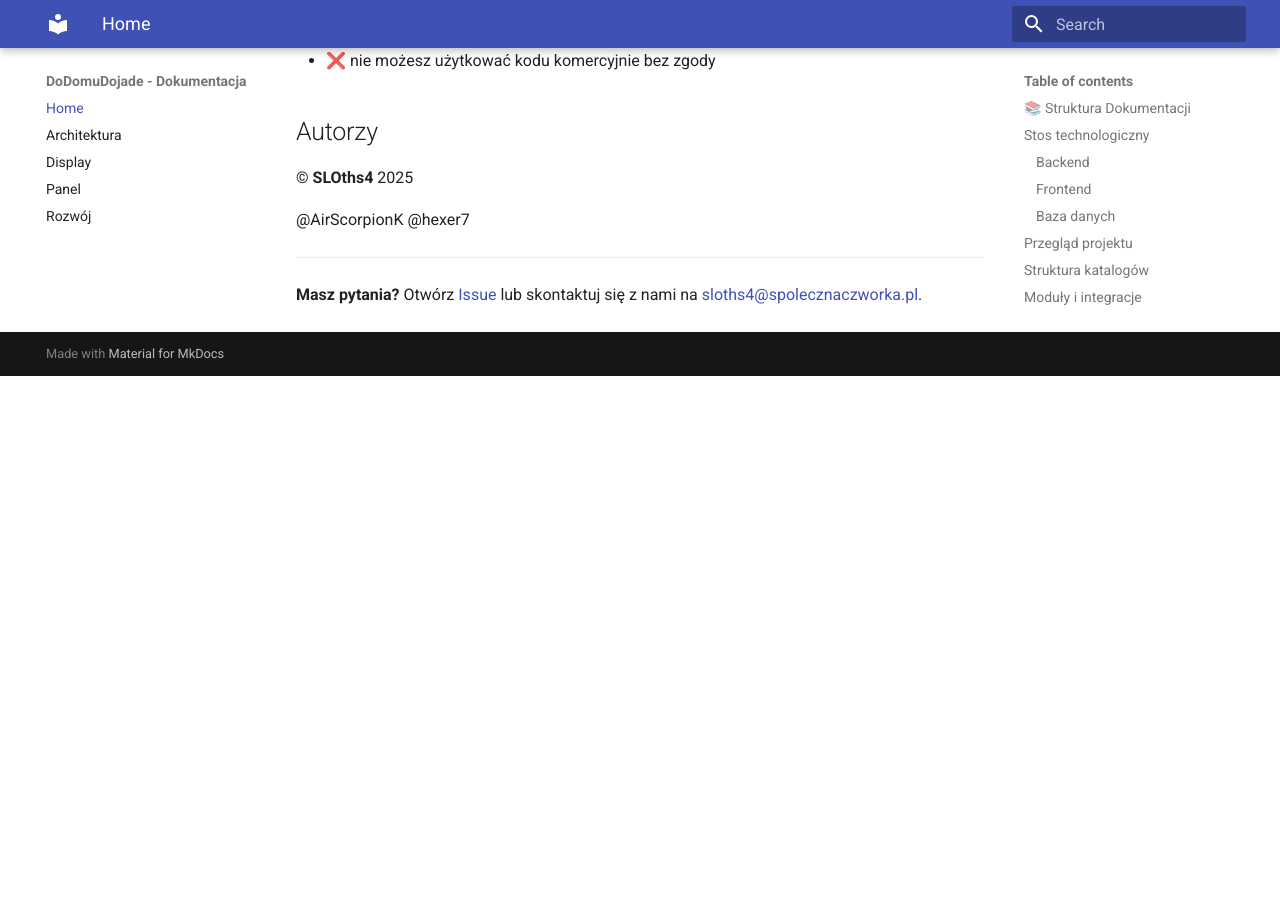
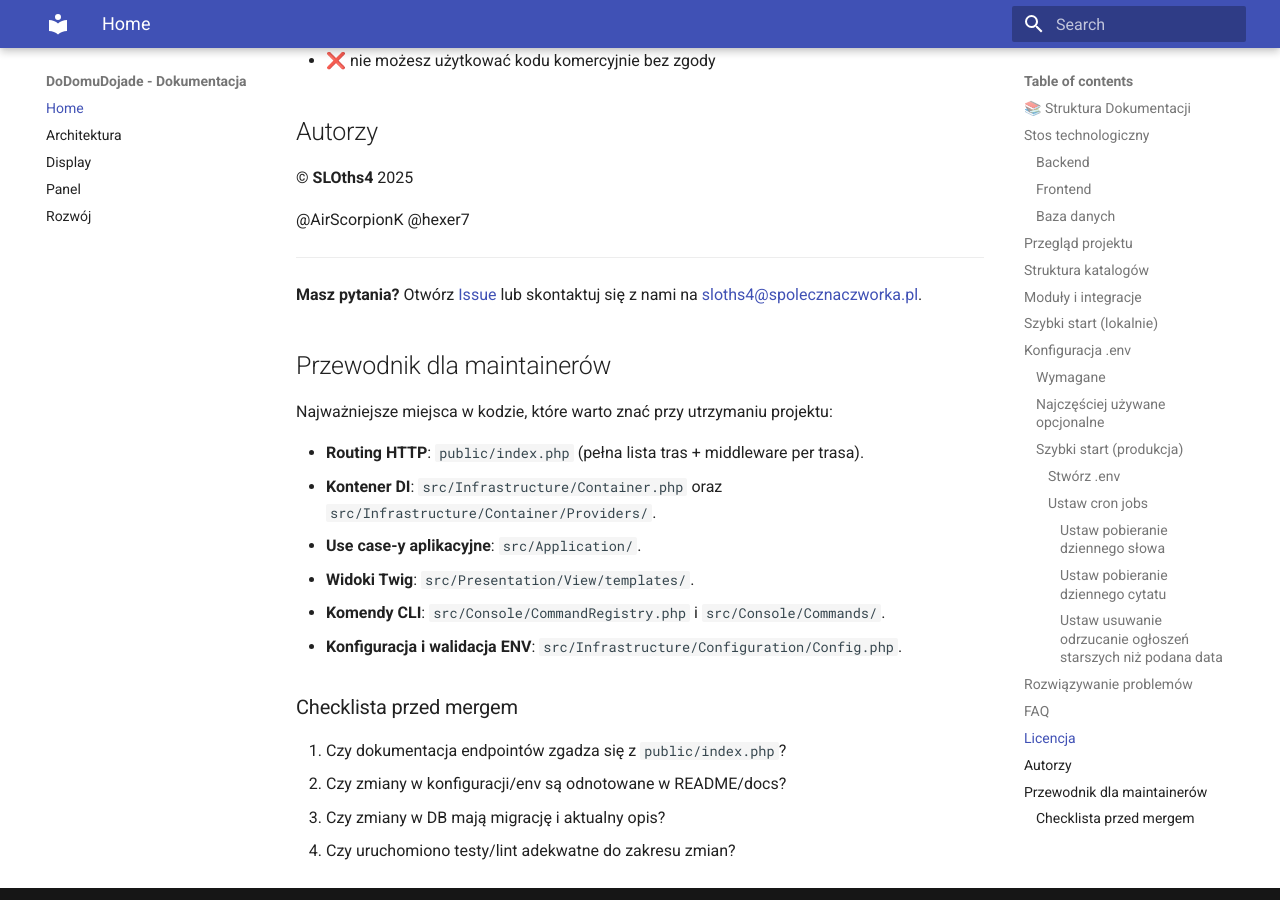
Before and after one commit to SLOths4/DoDomuDojade, an MkDocs documentation site: the page built from resources/docs/index.md, in a window 1280 px wide and 900 px high, scrolled down 4295 px. Built offline with MkDocs 1.6.1 and Material for MkDocs 9.7.7, drawn with Linux system fonts in a browser that asks for light colours; before the commit the page ends 4671 px from its top, so only the background shows below that.

Commit message:
docs: rozbuduj onboarding maintainerów i dodaj AGENTS.md

```diff
--- a/resources/docs/index.md
+++ b/resources/docs/index.md
@@ -166,3 +166,21 @@ Oznacza to, że:
 
 ---
 **Masz pytania?** Otwórz [Issue](https://github.com/SLOths4/DoDomuDojade/issues) lub skontaktuj się z nami na [sloths4@spolecznaczworka.pl](mailto:sloths4@spolecznaczworka.pl).
+
+## Przewodnik dla maintainerów
+
+Najważniejsze miejsca w kodzie, które warto znać przy utrzymaniu projektu:
+
+- **Routing HTTP**: `public/index.php` (pełna lista tras + middleware per trasa).
+- **Kontener DI**: `src/Infrastructure/Container.php` oraz `src/Infrastructure/Container/Providers/`.
+- **Use case-y aplikacyjne**: `src/Application/`.
+- **Widoki Twig**: `src/Presentation/View/templates/`.
+- **Komendy CLI**: `src/Console/CommandRegistry.php` i `src/Console/Commands/`.
+- **Konfiguracja i walidacja ENV**: `src/Infrastructure/Configuration/Config.php`.
+
+### Checklista przed mergem
+
+1. Czy dokumentacja endpointów zgadza się z `public/index.php`?
+2. Czy zmiany w konfiguracji/env są odnotowane w README/docs?
+3. Czy zmiany w DB mają migrację i aktualny opis?
+4. Czy uruchomiono testy/lint adekwatne do zakresu zmian?
```
Also changed, not shown: AGENTS.md (added, +39 -0 lines), resources/docs/display.md (+2 -1 lines), resources/docs/panel.md (+12 -1 lines).
